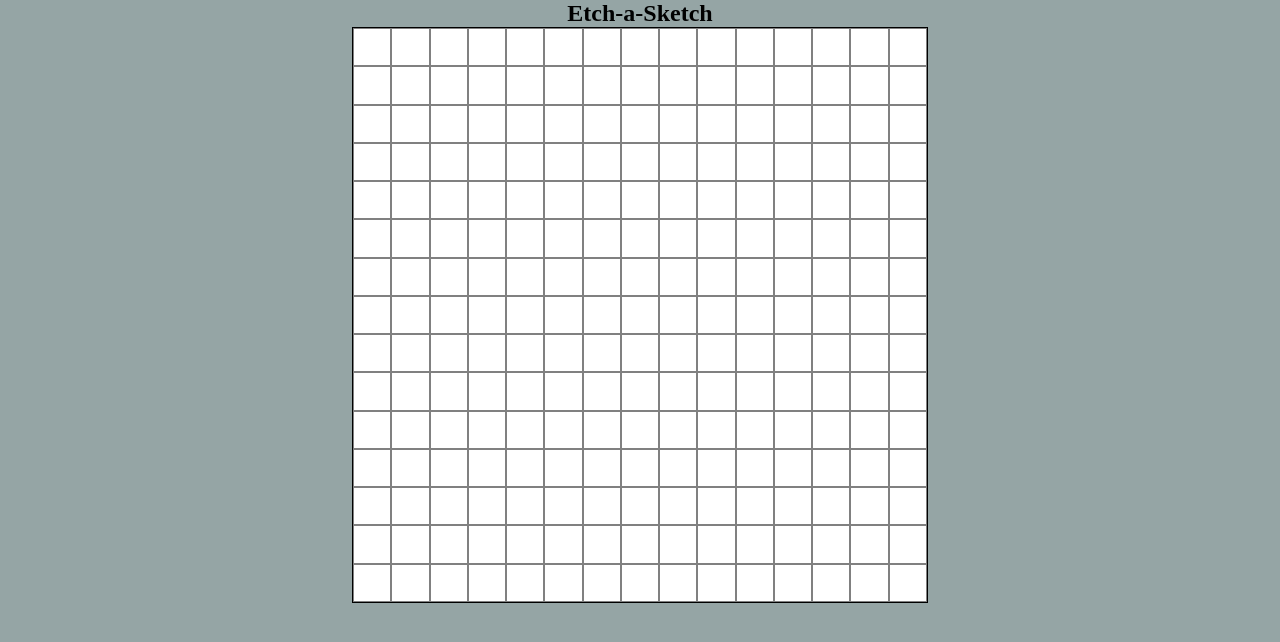
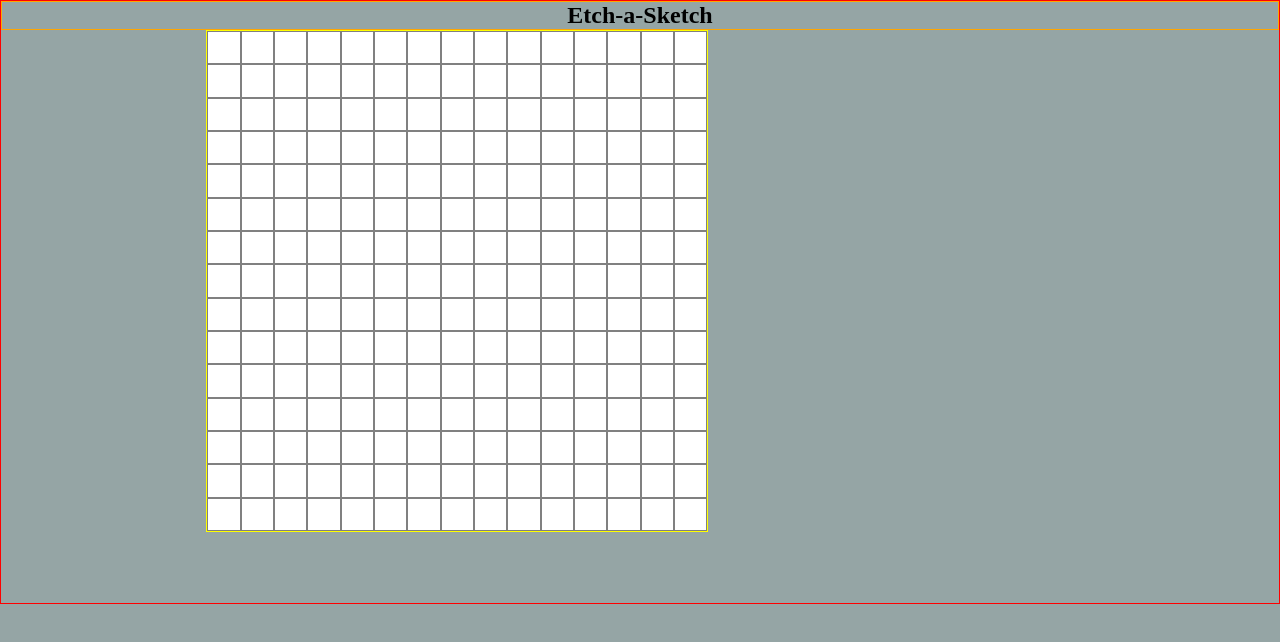
Before and after one commit to tjohnson009/top, a plain HTML site: page etch-a-skecth/index.html in a window 1280 px wide. Drawn offline with Linux system fonts and the light colour scheme.

Commit message:
Add CSS Grid to the body

```diff
--- a/etch-a-skecth/style.css
+++ b/etch-a-skecth/style.css
@@ -20,14 +20,31 @@
     margin: 0;
   }
 
+  body {
+    border: var(--level1);
+    display: grid;
+    grid-template-rows: .2fr 1fr;
+    grid-template-columns: 2.5fr 1fr;
+    padding: 0;
+    margin: 0;
+  }
+
   h2 {
     text-align: center;
+    border: var(--level2);
+    grid-column: 1/3;
+  }
+
+  .container-holder {
+    border: var(--level2);
+    justify-items: center;
+    height: 100%;
   }
 
 .container {
-    /* border: var(--level1);  */
-    border: var(--level7);
-    width: 45%;
+    border: var(--level3);
+    /* border: var(--level7);  */
+    width: 55%;
     display: flex;
     margin: 0 auto;
     background-color: #ffffff;
@@ -35,6 +52,17 @@
     flex-flow: column wrap;
     justify-content: space-evenly;
     align-content: stretch;
+}
+
+#container {
+    grid-column: 1/2;
+    justify-items: center;
+    align-self: end;
+}
+
+.controls {
+    border: var(--level2);
+    height: 100%;
 }
 
 .cell {
```
